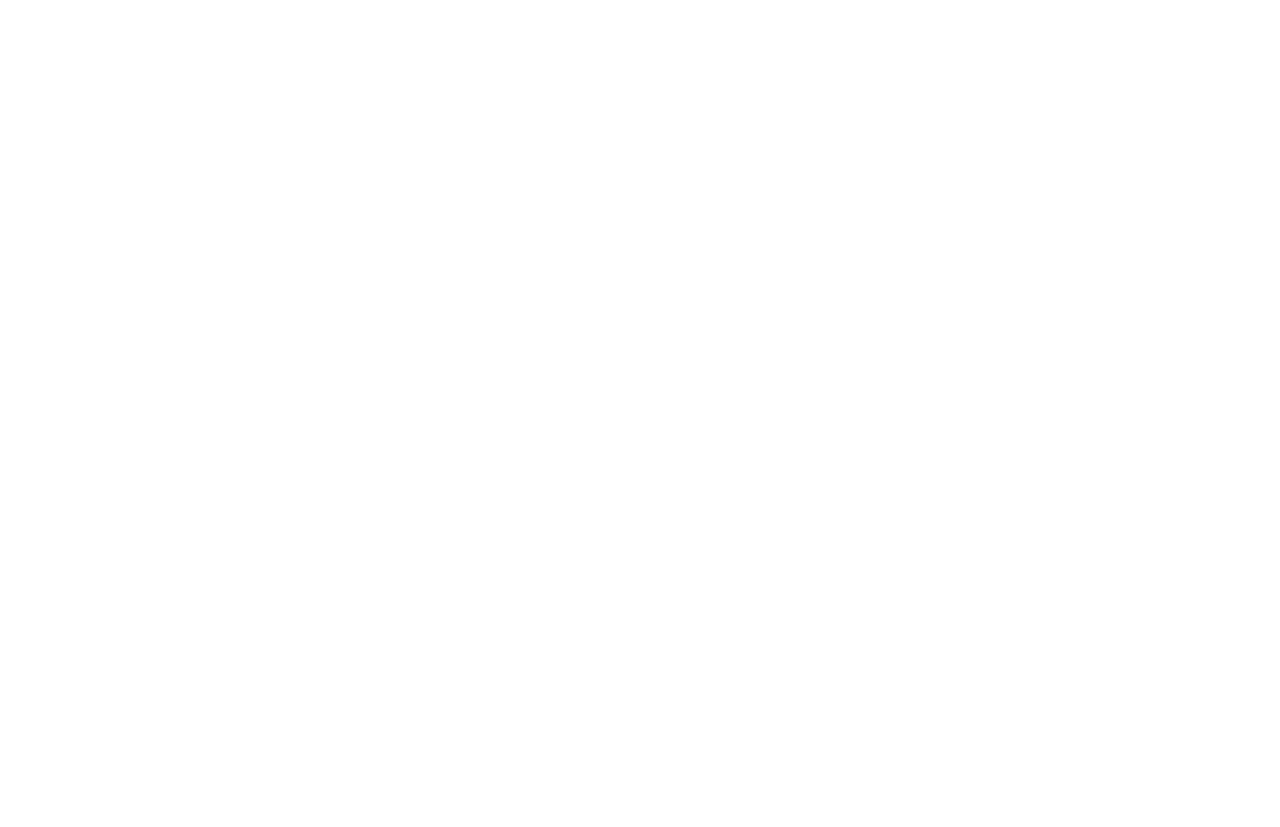
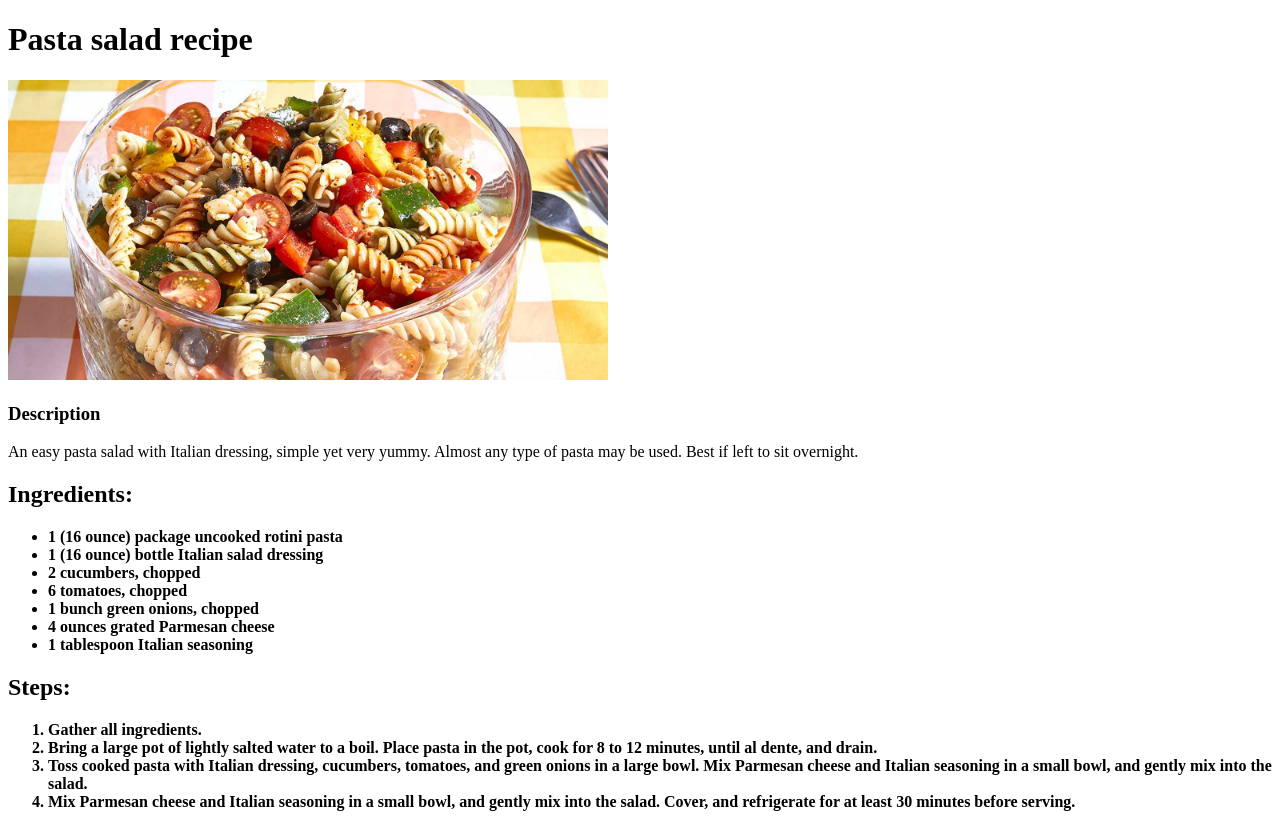
Before and after one commit to misko-rajciak/odin-recipes, a plain HTML site: page recipes/pasta_salad.html in a window 1280 px wide. Before the commit the page ends 800 px from the top, so only its background shows below. Drawn offline with Linux system fonts and the light colour scheme.

Commit message:
Finished pasta_salad.html, added some changes to pizza.html

```diff
--- a/recipes/pasta_salad.html
+++ b/recipes/pasta_salad.html
@@ -6,6 +6,26 @@
     <title>Pasta salad</title>
 </head>
 <body>
-
+    <h1>Pasta salad recipe</h1>
+    <img src="./pasta_salad.jpg" alt="This is a picture of pasta salad" height="300px">
+    <h3>Description</h3>
+    <p>An easy pasta salad with Italian dressing, simple yet very yummy. Almost any type of pasta may be used. Best if left to sit overnight.</p>
+    <h2>Ingredients:</h2>
+    <ul>
+        <li><b>1 (16 ounce) package uncooked rotini pasta</li>
+        <li>1 (16 ounce) bottle Italian salad dressing</li>
+        <li>2 cucumbers, chopped</li>
+        <li>6 tomatoes, chopped</li>
+        <li>1 bunch green onions, chopped</li>
+        <li>4 ounces grated Parmesan cheese</li>
+        <li>1 tablespoon Italian seasoning</li>
+    </ul>
+    <h2>Steps:</h2>
+    <ol>
+        <li>Gather all ingredients.</li>
+        <li>Bring a large pot of lightly salted water to a boil. Place pasta in the pot, cook for 8 to 12 minutes, until al dente, and drain.</li>
+        <li>Toss cooked pasta with Italian dressing, cucumbers, tomatoes, and green onions in a large bowl. Mix Parmesan cheese and Italian seasoning in a small bowl, and gently mix into the salad.</li>
+        <li>Mix Parmesan cheese and Italian seasoning in a small bowl, and gently mix into the salad. Cover, and refrigerate for at least 30 minutes before serving.</li>
+    </ol>
 </body>
 </html>
```
Also changed, not shown: recipes/pizza.html (+1 -1 lines), recipes/pasta_salad.jpg (added), recipes/pita.jpg (added).
